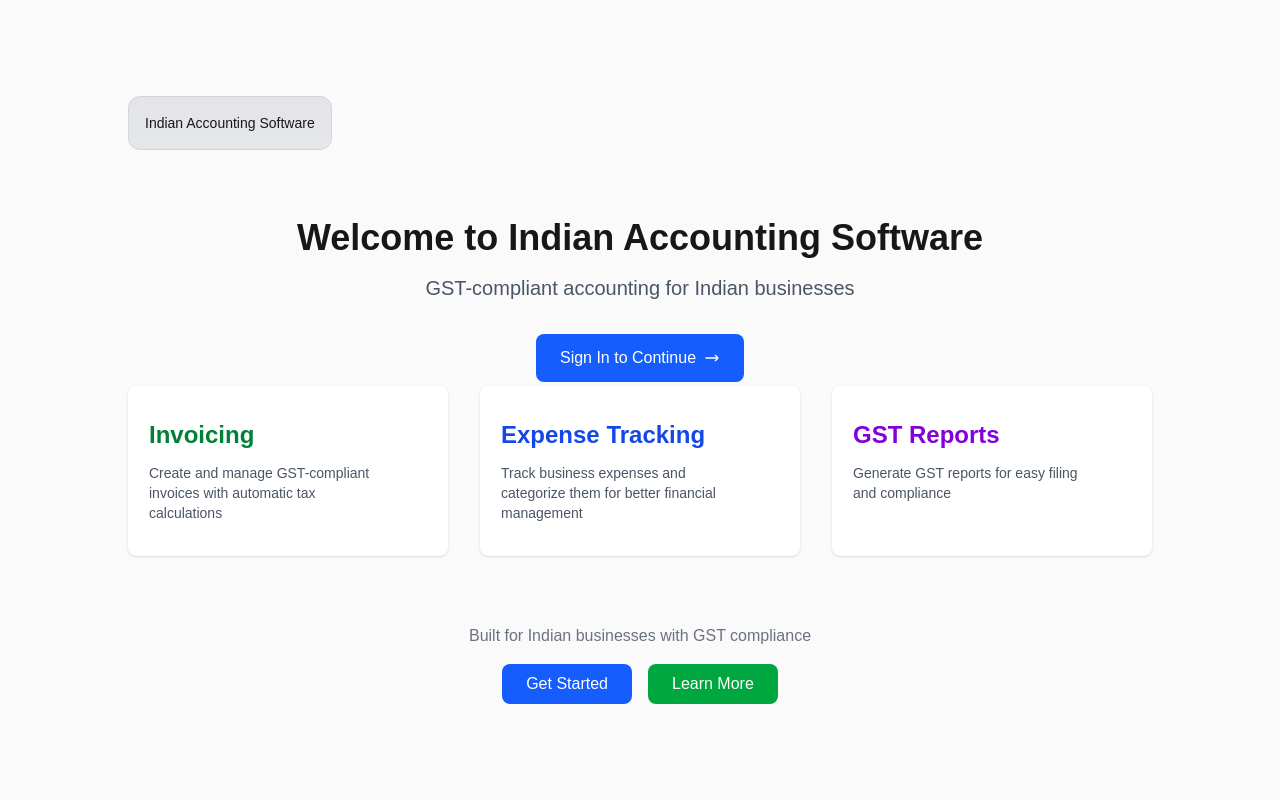
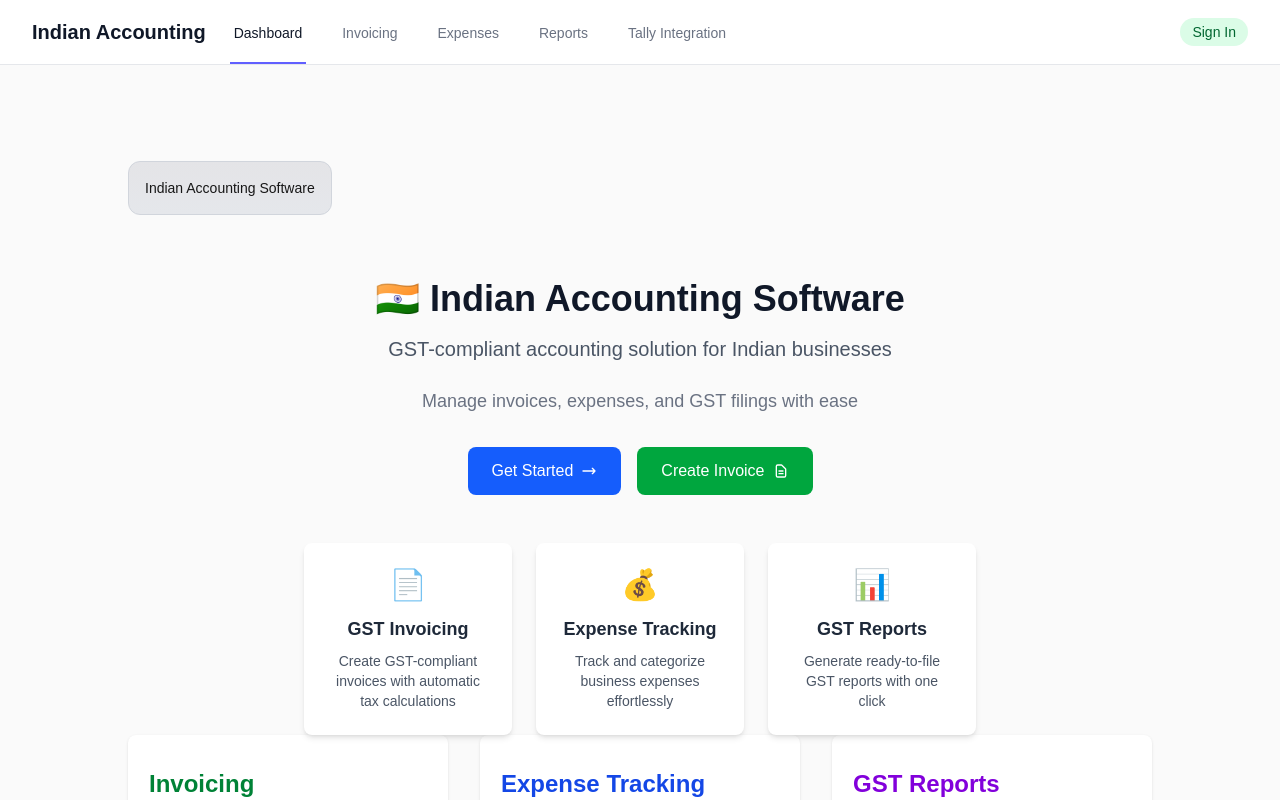
Before and after one commit to Anusthupa007/indian-accounting-software, a Next.js app: page / in a window 1280 px wide. Shown: the top 800 px of the page. Built offline with nearby package versions, Linux system fonts and the light colour scheme; no server answers.

Commit message:
Enhance homepage and restore navigation

```diff
--- a/src/app/layout.tsx
+++ b/src/app/layout.tsx
@@ -24,7 +24,7 @@
       <body
         className={`${inter.variable} antialiased`}
       >
-        {/* Temporarily removed Navigation to test build */}
+        <Navigation />
         {children}
       </body>
     </html>
--- a/src/app/page.tsx
+++ b/src/app/page.tsx
@@ -9,24 +9,68 @@
 export const dynamic = 'force-dynamic';
 
 function WelcomeMessage() {
-  // Temporarily removed session check to fix build
+  // Enhanced welcome message with features highlight
   return (
-    <div className="text-center">
-      <h1 className="text-4xl font-bold mb-4">
-        Welcome to Indian Accounting Software
+    <div className="text-center max-w-2xl">
+      <h1 className="text-4xl font-bold mb-4 text-gray-900">
+        🇮🇳 Indian Accounting Software
       </h1>
-      <p className="text-xl text-gray-600 mb-8">
-        GST-compliant accounting for Indian businesses
+      <p className="text-xl text-gray-600 mb-6">
+        GST-compliant accounting solution for Indian businesses
       </p>
+      <p className="text-lg text-gray-500 mb-8">
+        Manage invoices, expenses, and GST filings with ease
+      </p>
+
+      <div className="flex flex-col sm:flex-row gap-4 justify-center mb-8">
         <Link
           href="/auth/login"
-        className="px-6 py-3 bg-blue-600 text-white rounded-lg hover:bg-blue-700 transition-colors inline-flex items-center"
+          className="px-6 py-3 bg-blue-600 text-white rounded-lg hover:bg-blue-700 transition-colors inline-flex items-center justify-center"
         >
-        Sign In to Continue
+          Get Started
           <svg className="ml-2 h-4 w-4" fill="none" viewBox="0 0 24 24" stroke="currentColor">
             <path strokeLinecap="round" strokeLinejoin="round" strokeWidth={2} d="M17 8l4 4m0 0l-4 4m4-4H3" />
           </svg>
         </Link>
+
+        <Link
+          href="/invoice"
+          className="px-6 py-3 bg-green-600 text-white rounded-lg hover:bg-green-700 transition-colors inline-flex items-center justify-center"
+        >
+          Create Invoice
+          <svg className="ml-2 h-4 w-4" fill="none" viewBox="0 0 24 24" stroke="currentColor">
+            <path strokeLinecap="round" strokeLinejoin="round" strokeWidth={2} d="M9 12h6m-6 4h6m2 5H7a2 2 0 01-2-2V5a2 2 0 012-2h5.586a1 1 0 01.707.293l5.414 5.414a1 1 0 01.293.707V19a2 2 0 01-2 2z" />
+          </svg>
+        </Link>
+      </div>
+
+      <div className="grid grid-cols-1 md:grid-cols-3 gap-6 mt-12">
+        <FeatureCard
+          icon="📄"
+          title="GST Invoicing"
+          description="Create GST-compliant invoices with automatic tax calculations"
+        />
+        <FeatureCard
+          icon="💰"
+          title="Expense Tracking"
+          description="Track and categorize business expenses effortlessly"
+        />
+        <FeatureCard
+          icon="📊"
+          title="GST Reports"
+          description="Generate ready-to-file GST reports with one click"
+        />
+      </div>
+    </div>
+  );
+}
+
+function FeatureCard({ icon, title, description }: { icon: string; title: string; description: string }) {
+  return (
+    <div className="bg-white p-6 rounded-lg shadow-md hover:shadow-lg transition-shadow">
+      <div className="text-3xl mb-3">{icon}</div>
+      <h3 className="text-lg font-semibold mb-2 text-gray-800">{title}</h3>
+      <p className="text-gray-600 text-sm">{description}</p>
     </div>
   );
 }
```
Lines whose indentation alone changed are shown as unchanged.
